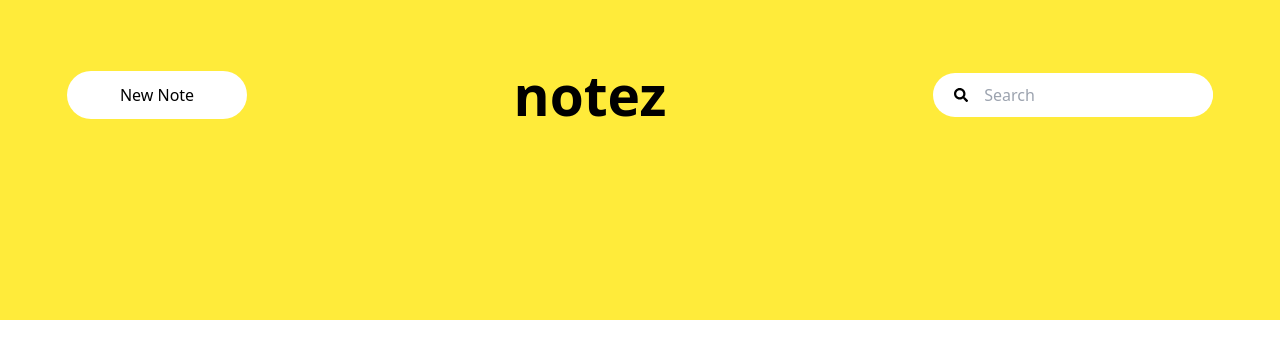
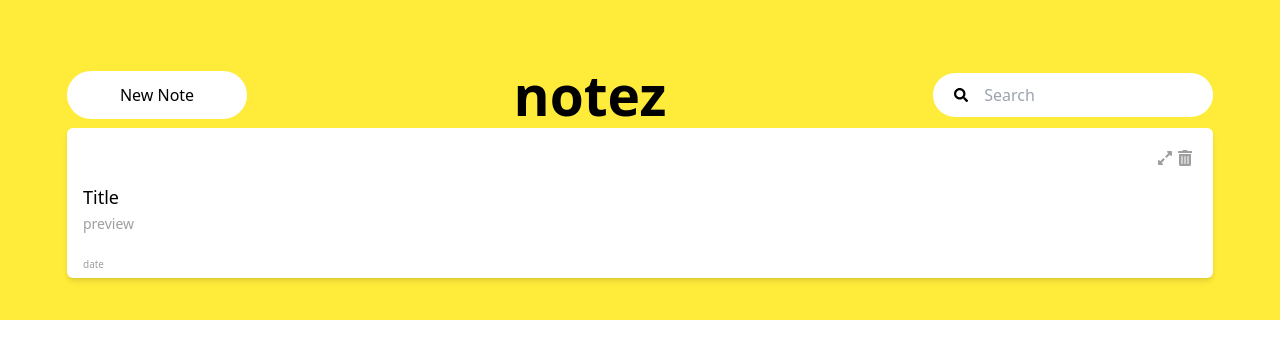
Before and after one commit to gbolahan7/notez-app, a React (Vite) app: page / in a window 1280 px wide. Shown: the top 358 px of the page. Built offline with nearby package versions, Linux system fonts and the light colour scheme.

Commit message:
card component dev

```diff
--- a/src/App.tsx
+++ b/src/App.tsx
@@ -2,6 +2,7 @@ import React, { ChangeEvent, useState } from "react";
 import Button from "./components/Button";
 import Input from "./components/Input";
 import Header from "./components/Header";
+import Card from "./components/card/Card";
 
 interface InputValue {
   queryString: string;
@@ -28,6 +29,7 @@ function App() {
         inputValue={inputValue.queryString}
         handleInputChange={handleInputChange}
       ></Header>
+      <Card></Card>
     </div>
   );
 }
--- /dev/null
+++ b/src/components/card/Card.tsx
@@ -0,0 +1,28 @@
+import React from "react";
+import { FaExpandAlt, FaTrashAlt } from "react-icons/fa";
+
+interface Card {
+  cardTitle: string;
+  cardBody: string;
+  cardDate: string;
+}
+
+function Card() {
+  const iconStyle =
+    "fill-notez-grey-100 hover:fill-notez-yellow-200 cursor-pointer flex flex-col";
+  return (
+    <div className="bg-white rounded-md shadow-md pt-[22px] pb-2 pl-4 pr-5 flex flex-col">
+      <div className="flex items-center gap-1 self-end mb-5">
+        <FaExpandAlt className={iconStyle} />
+        <FaTrashAlt className={iconStyle} />
+      </div>
+      <h2 className="text-lg text-bold leading-[22px] mb-[7px]">Title</h2>
+      <p className="text-sm leading-[17px] text-notez-grey-100">preview</p>
+      <p className="text-[10px] leading-3 text-notez-grey-100 mt-[26px]">
+        date
+      </p>
+    </div>
+  );
+}
+
+export default Card;
--- /dev/null
+++ b/src/components/card/CardLayout.tsx
@@ -0,0 +1,19 @@
+import React from "react";
+
+interface Card {
+  cardTitle: string;
+  cardBody: string;
+  cardDate: string;
+}
+
+function CardLayout() {
+  const cardObject: Card = {
+    cardTitle: "Shopping List",
+    cardBody: "Dear Judith, I hoope this email finds you well...",
+    cardDate: "April 14th, 2023",
+  };
+  const cardData: Card[] = Array(20).fill({});
+  return <div>CardLayout</div>;
+}
+
+export default CardLayout;
```
